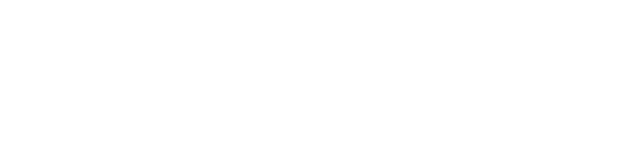
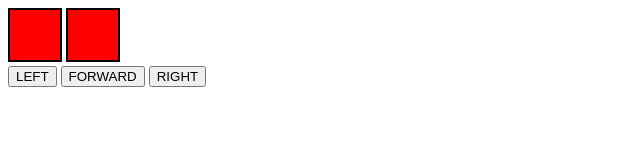
Before and after one commit to d3z/RemoteControl, a website: page public/index.html in a window 1280 px wide. Shown: the whole page, without its empty margins (0-640 px from the left). Drawn offline with Linux system fonts and the light colour scheme.

Commit message:
implemented simple web-based remote

```diff
--- a/public/index.html
+++ b/public/index.html
@@ -2,7 +2,68 @@
 <html>
     <head>
         <title>Control your friends</title>
+        <style type="text/css">
+            #left, #right {
+                display: inline-block;
+                width: 50px;
+                height: 50px;
+                border: solid 2px black;
+            }
+            .off {
+                background-color: #f00;
+            }
+            .on {
+                background-color: #0f0;
+            }
+        </style>
     </head>
     <body>
+        <div>
+            <div id="left" class="off"></div>
+            <div id="right" class="off"></div>
+        </div>
+        <div>
+            <button onclick="left();">LEFT</button>
+            <button onclick="forward();">FORWARD</button>
+            <button onclick="right();">RIGHT</button>
+        </div>
+        <script type="text/javascript">
+            var register_msg = JSON.stringify({'register':'controller'});
+            var left_msg = JSON.stringify({'move':'left'});
+            var foward_msg = JSON.stringify({'move':'forward'});
+            var right_msg = JSON.stringify({'move':'right'});
+
+            var socket = new WebSocket('ws://cyf.joocy.com:5001');
+            socket.onopen = function() {
+                console.log('registering as a controller');
+                socket.send(register_msg);
+            };
+
+            socket.onmessage = function(message_string) {
+                console.log(message_string);
+                var message = JSON.parse(message_string.data);
+                if (message.hasOwnProperty('registration')) {
+                    document.getElementById(message.registration).className = 'on';
+                }
+                else if (message.hasOwnProperty('unregistration')) {
+                    document.getElementById(message.unregistration).className = 'off';
+                }
+            };
+
+            function left() {
+                console.log('sending a left command');
+                socket.send(left_msg);
+            }
+
+            function forward() {
+                console.log('sending a forward command');
+                socket.send(foward_msg);
+            }
+
+            function right() {
+                console.log('sending a right command');
+                socket.send(right_msg);
+            }
+        </script>
     </body>
 </html>
```
